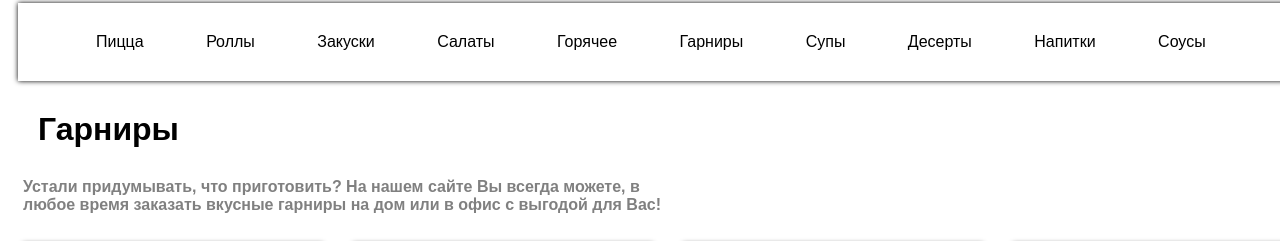
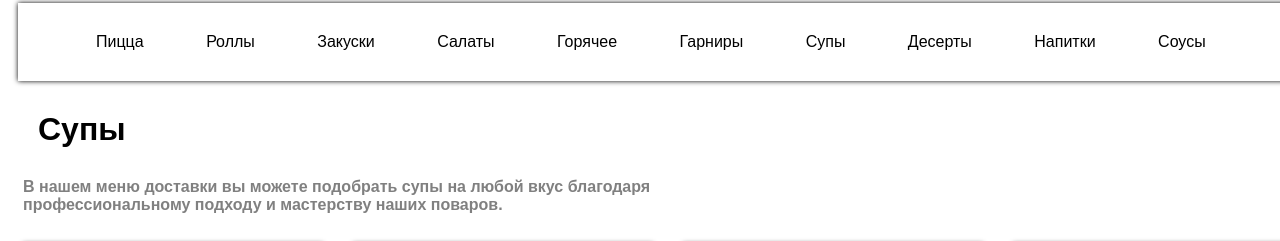
Before and after one commit to S1mpleNickname/sypi, a plain HTML site: page index.html in a window 1280 px wide. Shown: the part 166-407 px from the top of the page. Drawn offline with Linux system fonts and the light colour scheme.

Commit message:
Update index.html

```diff
--- a/index.html
+++ b/index.html
@@ -20,8 +20,8 @@
         </div>
         </header>
     <main>
-        <h1 class="hl"><b>Гарниры</b></h1>
-        <p class="cool"><b>Устали придумывать, что приготовить? На нашем сайте Вы всегда можете, в<br> любое время заказать вкусные гарниры на дом или в офис с выгодой для Вас!</b></p>
+        <h1 class="hl"><b>Супы</b></h1>
+        <p class="cool"><b>В нашем меню доставки вы можете подобрать супы на любой вкус благодаря<br> профессиональному подходу и мастерству наших поваров.</b></p>
         <div class="divik">
             <div class="divik2">
                 <div class="divik3">
```
